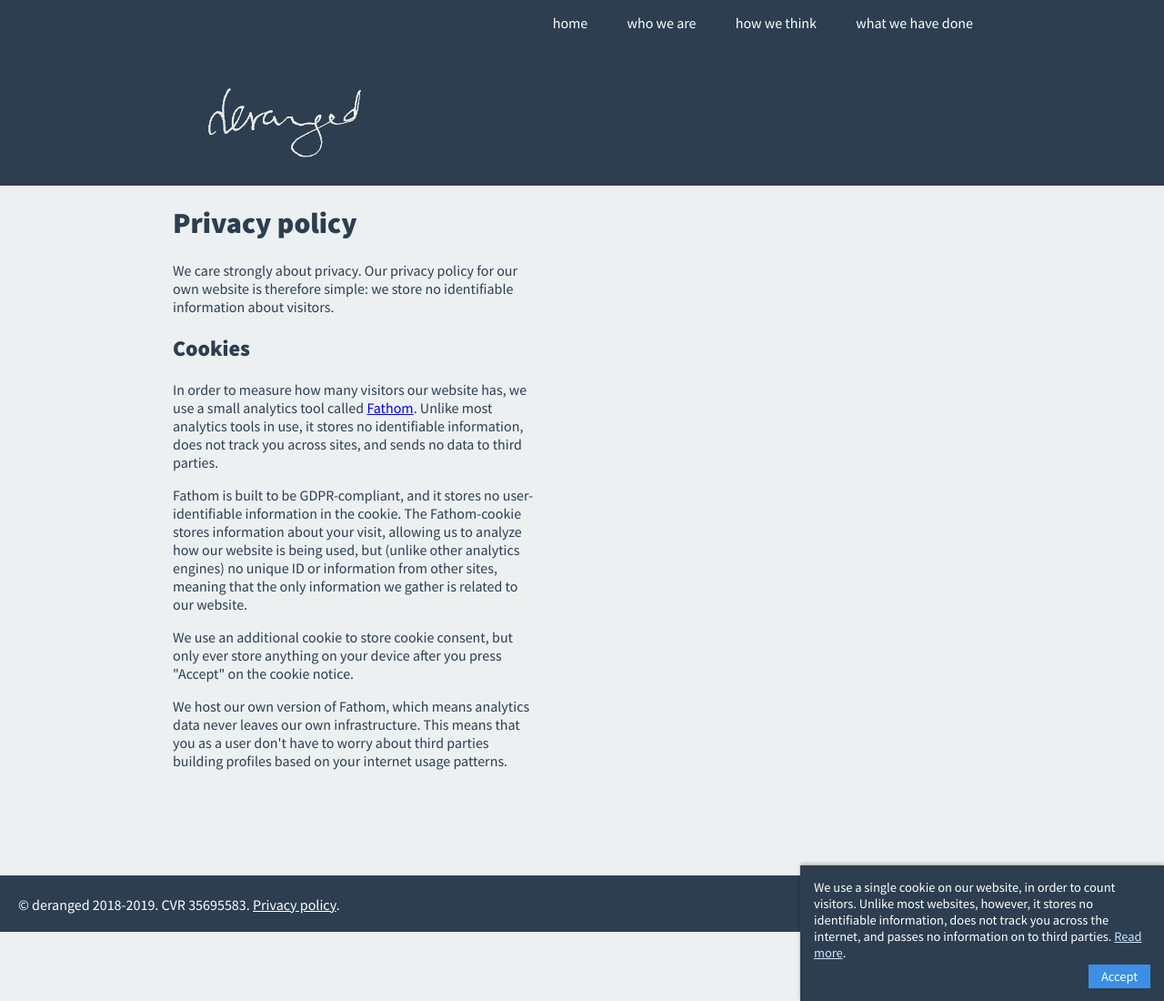
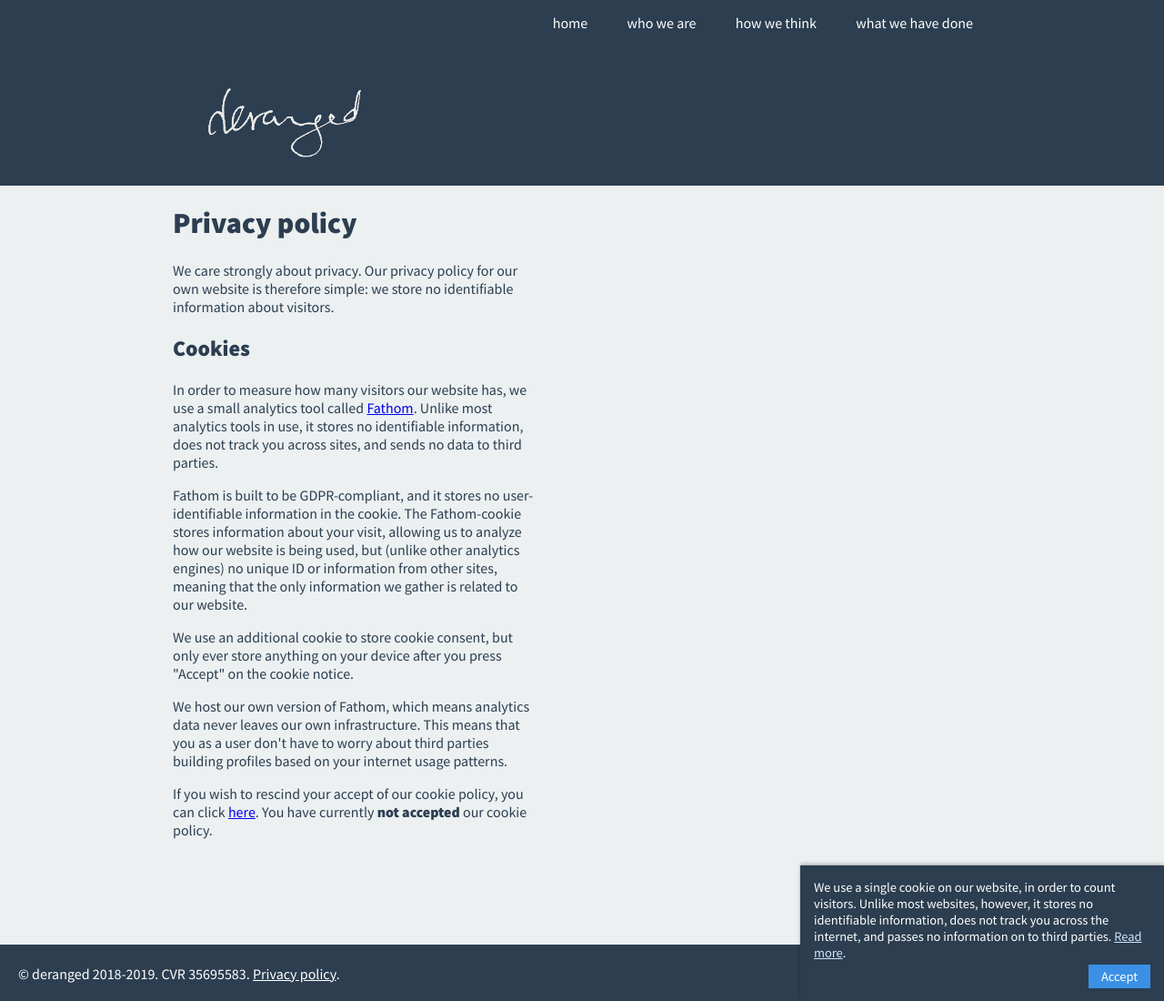
Before and after one commit to derangeddk/deranged.dk, a Jekyll site: the page built from privacy/index.html, in a window 1280 px wide and 1100 px high. Shown: the whole window at 91% size. Built offline with Jekyll 4.4.1, drawn with Linux system fonts in a browser that asks for light colours.

Commit message:
Make it possible to rescind cookie acceptance

```diff
--- a/privacy/index.html
+++ b/privacy/index.html
@@ -31,6 +31,37 @@
         We host our own version of Fathom, which means analytics data never leaves our own infrastructure.
         This means that you as a user don't have to worry about third parties building profiles based on your internet usage patterns.
     </p>
+    <p>
+        If you wish to rescind your accept of our cookie policy, you can click <a href="#" id="rescind-cookie">here</a>.
+        You have currently <span id="cookie-accept-status" style="font-weight: bold;">not accepted</span> our cookie policy.
+    </p>
+    <script>
+        (function() {
+            var cookieAcceptStatus = document.getElementById("cookie-accept-status");
+            loadCurrentCookieAcceptStatus();
+
+            document.getElementById("rescind-cookie").addEventListener("click", (e) => {
+                e.preventDefault();
+
+                document.cookie = 'deranged.dk-allow-cookies=true;path=/;expires=Thu, 01 Jan 1970 00:00:00 GMT';
+                loadCurrentCookieAcceptStatus();
+
+                return false;
+            });
+
+            function loadCurrentCookieAcceptStatus() {
+                cookieAcceptStatus.innerText = cookieOk() ? "accepted" : "not accepted";
+            }
+
+            function cookieOk() {
+				return document.cookie.indexOf("deranged.dk-allow-cookies=true") !== -1;
+			}
+
+            setInterval(function() {
+                loadCurrentCookieAcceptStatus();
+            }, 2000);
+        })();
+    </script>
 </div>
 
 <style>
```
